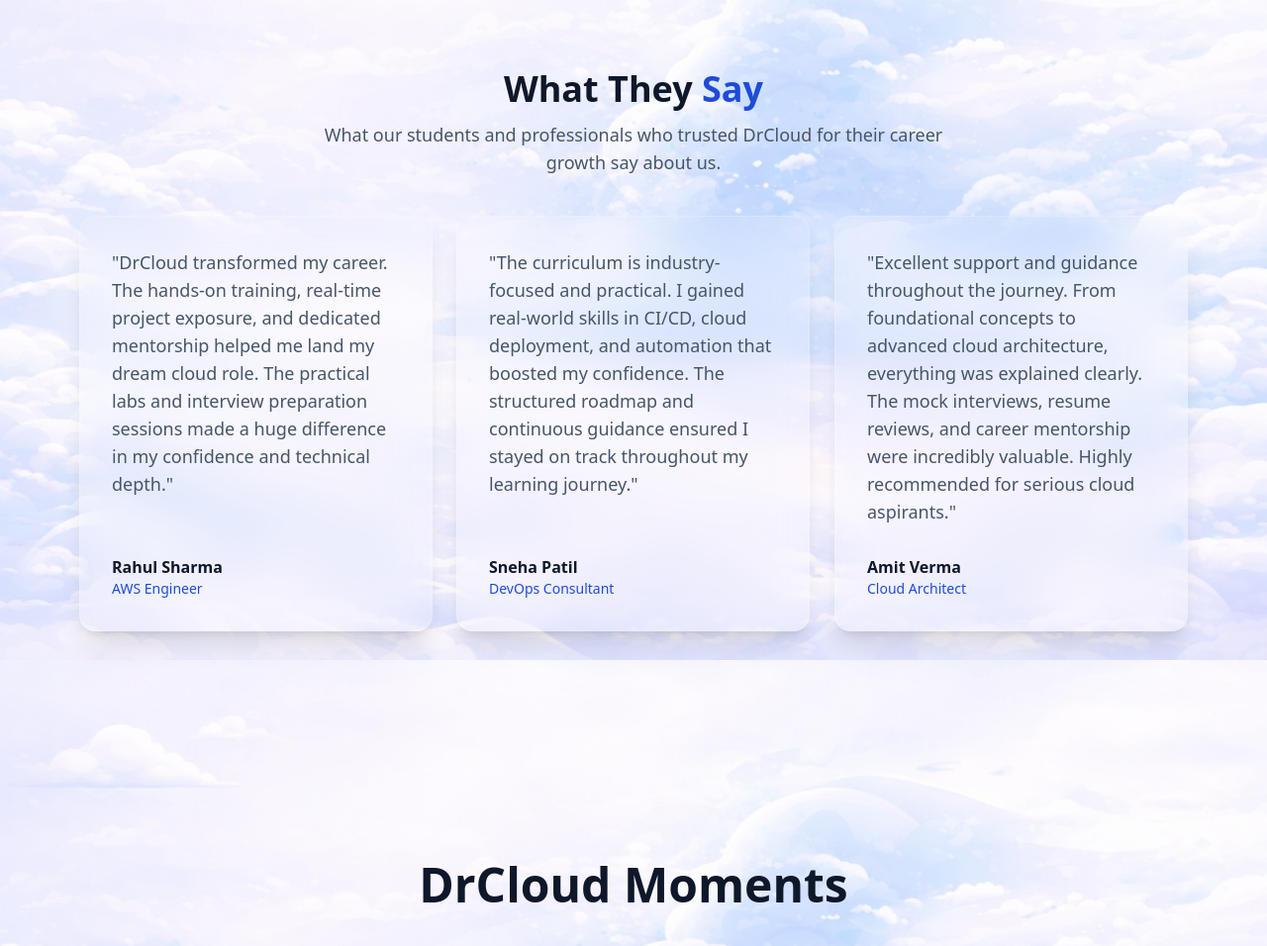
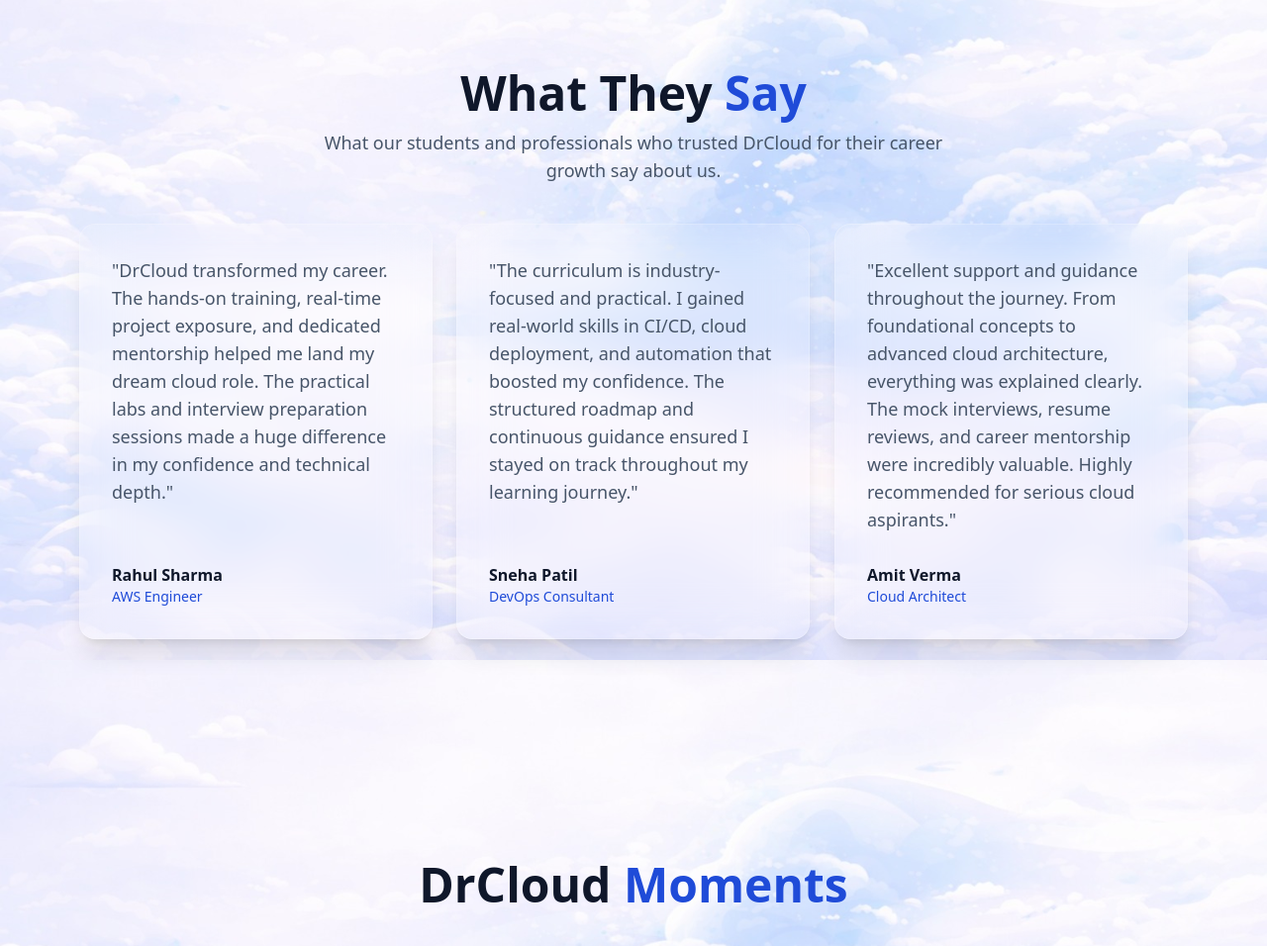
Before and after one commit to BhuvaneshChaudhari/DrCloud, a React (Vite) app in the folder trial/client/: page / in a window 1280 px wide. Shown: the part 1893-2849 px from the top of the page at 99% size. Built offline with nearby package versions, Linux system fonts and the light colour scheme; no server answers.

Commit message:
final design1

```diff
--- a/trial/client/src/pages/Home.jsx
+++ b/trial/client/src/pages/Home.jsx
@@ -363,10 +363,10 @@
       {/* WHAT THEY SAY */}
       <section className="drcloud-container py-16 md:py-24 min-h-screen space-y-10" data-aos="fade-up">
         <div className="text-center space-y-3">
-          <h3 className="text-3xl md:text-4xl font-bold">
+          <h2 className="text-4xl md:text-5xl font-bold text-slate-900">
             <span className="text-slate-900">What They </span>
             <span className="text-drcloudBlue">Say</span>
-          </h3>
+          </h2>
           <p className="text-sm md:text-lg text-slate-600 max-w-2xl mx-auto">
             What our students and professionals who trusted DrCloud for their
             career growth say about us.
@@ -401,7 +401,7 @@
 
         <div className="text-center">
           <h2 className="text-4xl md:text-5xl font-bold text-slate-900">
-            DrCloud Moments
+            DrCloud <span className="text-drcloudBlue">Moments</span>
           </h2>
         </div>
 
```
